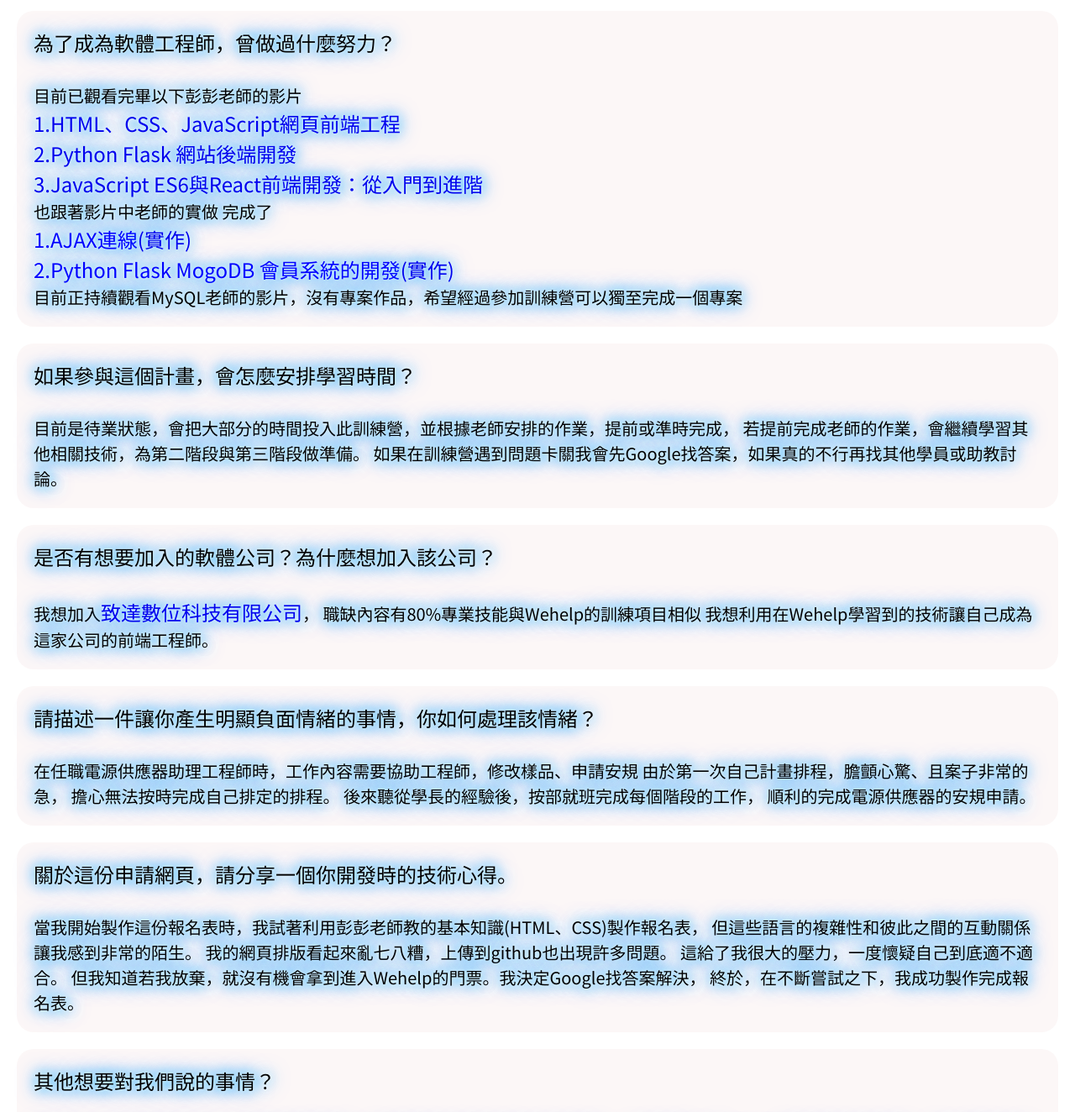
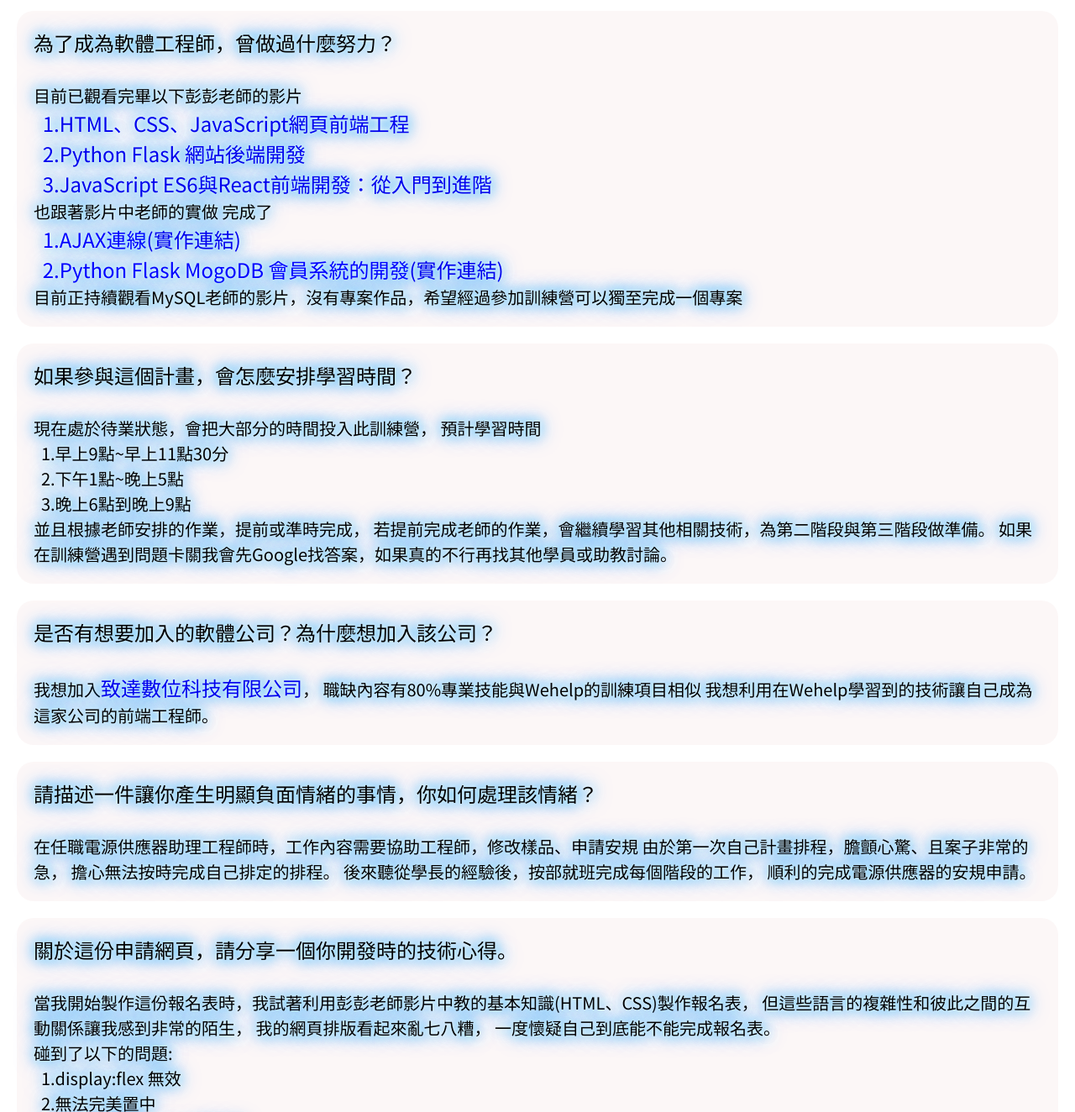
Before and after one commit to Hsiu2023/Wehelp_Application, a plain HTML site: page index.html in a window 1280 px wide. Shown: the part 480-1804 px from the top of the page at 84% size. Drawn offline with Linux system fonts and the light colour scheme.

Commit message:
Update index.html

```diff
--- a/index.html
+++ b/index.html
@@ -19,14 +19,12 @@
         </ul>
     </header>
     <main>
-            <div class="box">
+            <div class="box  ">
             <img src="./pic/my.jpg" alt="Kuo">
             <div class="content">
             <h2><a name="About">兩百字內的個人簡介。</a></h2>
                 <p>我叫郭修湟，今年32歲，電機工程系畢業，之前從事過行政人員工作二年
                     ，電源供應器助理工程師半年,安規測試工程師半年，在這幾年的工作中，發現這些好像都不是我想要追求的。<br>
-                    由於堂哥在HP當軟體工程師，我曾詢問過能不能教我，
-                    得到的答案是【一言難盡】，建議我直接報名相關課程
                     偶然看到Wehelp招生說明會，從中讓我知道了，40歲的學長都能轉職當軟體工程師，在聽完第四屆說明會後，我渴望轉職成功，我想要挑戰自我，
                     成為第四屆Wehelp學員裡面32歲成功轉職的工程師。
                 </p>
@@ -35,14 +33,14 @@
             <div class="box flex-c" href="#Question">
                <h2><a name="Question">為了成為軟體工程師，曾做過什麼努力？</a></h2>
                 <p>目前已觀看完畢以下彭彭老師的影片<br>
-                    <span class="text-lg"><a href="https://www.youtube.com/watch?v=yGbNtuawDJY&list=PL-g0fdC5RMbqW54tWQPIVbhyl_Ky6a2VI" target="_blank">1.HTML、CSS、JavaScript網頁前端工程<br></a>
-                    <a href="https://www.youtube.com/watch?v=UdRxvHVXTxA&list=PL-g0fdC5RMboN18JNTMCEfe8Ldk8C5pS-&index=1&t=938s" target="_blank">2.Python Flask 網站後端開發<br></a>
-                    <a href="https://www.youtube.com/watch?v=Sj2iQEGwFDg&list=PL-g0fdC5RMboo-XNa2DzFvYg_9QWBIos6&index=2" target="_blank">3.JavaScript ES6與React前端開發：從入門到進階<br></a>
+                    <span class="text-lg"><a href="https://www.youtube.com/watch?v=yGbNtuawDJY&list=PL-g0fdC5RMbqW54tWQPIVbhyl_Ky6a2VI" target="_blank">&nbsp 1.HTML、CSS、JavaScript網頁前端工程<br></a>
+                    <a href="https://www.youtube.com/watch?v=UdRxvHVXTxA&list=PL-g0fdC5RMboN18JNTMCEfe8Ldk8C5pS-&index=1&t=938s" target="_blank">&nbsp 2.Python Flask 網站後端開發<br></a>
+                    <a href="https://www.youtube.com/watch?v=Sj2iQEGwFDg&list=PL-g0fdC5RMboo-XNa2DzFvYg_9QWBIos6&index=2" target="_blank">&nbsp 3.JavaScript ES6與React前端開發：從入門到進階<br></a>
                     </span>
                     也跟著影片中老師的實做 完成了<br>
                     <span class="text-lg">
-                    1.AJAX連線<a href="https://hsiu2023.github.io/test/ajax-xhr.html">(實作)</a><br>
-                    2.Python Flask MogoDB 會員系統的開發<a href="https://kuo2025.zeabur.app/">(實作)</a><br>
+                        &nbsp 1.AJAX連線<a href="https://hsiu2023.github.io/test/ajax-xhr.html">(實作連結)</a><br>
+                        &nbsp 2.Python Flask MogoDB 會員系統的開發<a href="https://kuo2025.zeabur.app/">(實作連結)</a><br>
                     </span>
 
                     目前正持續觀看MySQL老師的影片，沒有專案作品，希望經過參加訓練營可以獨至完成一個專案</p>
@@ -50,7 +48,12 @@
             </div>
             <div class="box flex-c">
                 <h2>如果參與這個計畫，會怎麼安排學習時間？</h2>
-                <p>目前是待業狀態，會把大部分的時間投入此訓練營，並根據老師安排的作業，提前或準時完成，
+                <p>現在處於待業狀態，會把大部分的時間投入此訓練營，
+                    預計學習時間<br>
+                    &nbsp 1.早上9點~早上11點30分<br>
+                    &nbsp 2.下午1點~晚上5點<br>
+                    &nbsp 3.晚上6點到晚上9點<br>
+                    並且根據老師安排的作業，提前或準時完成，
                     若提前完成老師的作業，會繼續學習其他相關技術，為第二階段與第三階段做準備。
                     如果在訓練營遇到問題卡關我會先Google找答案，如果真的不行再找其他學員或助教討論。</p>
             </div>
@@ -70,15 +73,25 @@
             </div>
             <div  class="box flex-c">
             <h2>關於這份申請網頁，請分享一個你開發時的技術心得。</h2>
-                <p>當我開始製作這份報名表時，我試著利用彭彭老師教的基本知識(HTML、CSS)製作報名表，
-                    但這些語言的複雜性和彼此之間的互動關係讓我感到非常的陌生。
-                    我的網頁排版看起來亂七八糟，上傳到github也出現許多問題。
-                    這給了我很大的壓力，一度懷疑自己到底適不適合。
-                    但我知道若我放棄，就沒有機會拿到進入Wehelp的門票。我決定Google找答案解決，
-                    終於，在不斷嘗試之下，我成功製作完成報名表。
-
-
-                </p>
+            <p>當我開始製作這份報名表時，我試著利用彭彭老師影片中教的基本知識(HTML、CSS)製作報名表，
+                但這些語言的複雜性和彼此之間的互動關係讓我感到非常的陌生，
+                我的網頁排版看起來亂七八糟， 一度懷疑自己到底能不能完成報名表。<br>
+                碰到了以下的問題:<br>
+                &nbsp 1.display:flex 無效<br>
+                &nbsp 2.無法完美置中<br>
+                &nbsp 3.github使用push上傳失敗<br>
+                &nbsp 4.padding margin搞不太懂<br>
+                因為不太熟悉，給了我很大的壓力
+                一度懷疑自己到底能不能完成報名表。<br>
+                後來又再一次回去看老師的影片以及不斷的google才解決問題<br>
+                &nbsp 1.如果要使用display讓選單呈現並排效果就要在外層設定，
+                在內層 設定是沒有效果的<br>
+                &nbsp 2.文字完美置中不需要設定justify-content:center;
+                align-items: center; 也可以使用text-align:center就可以達成此效果<br>
+                &nbsp 3.Github會失敗的原因是因為我在遠端的資料庫直接修改，後來利用pull整合遠端的文件就順利上傳成功了<br>
+                &nbsp 4.padding:區塊的內容和邊框的距離  margin:區塊之間的距離 <br>
+                終於，在不斷嘗試之下，我順利完成了報名表。
+            </p>
             </div>
             <div  class="box flex-c">
             <h2>其他想要對我們說的事情？</h2>
```
